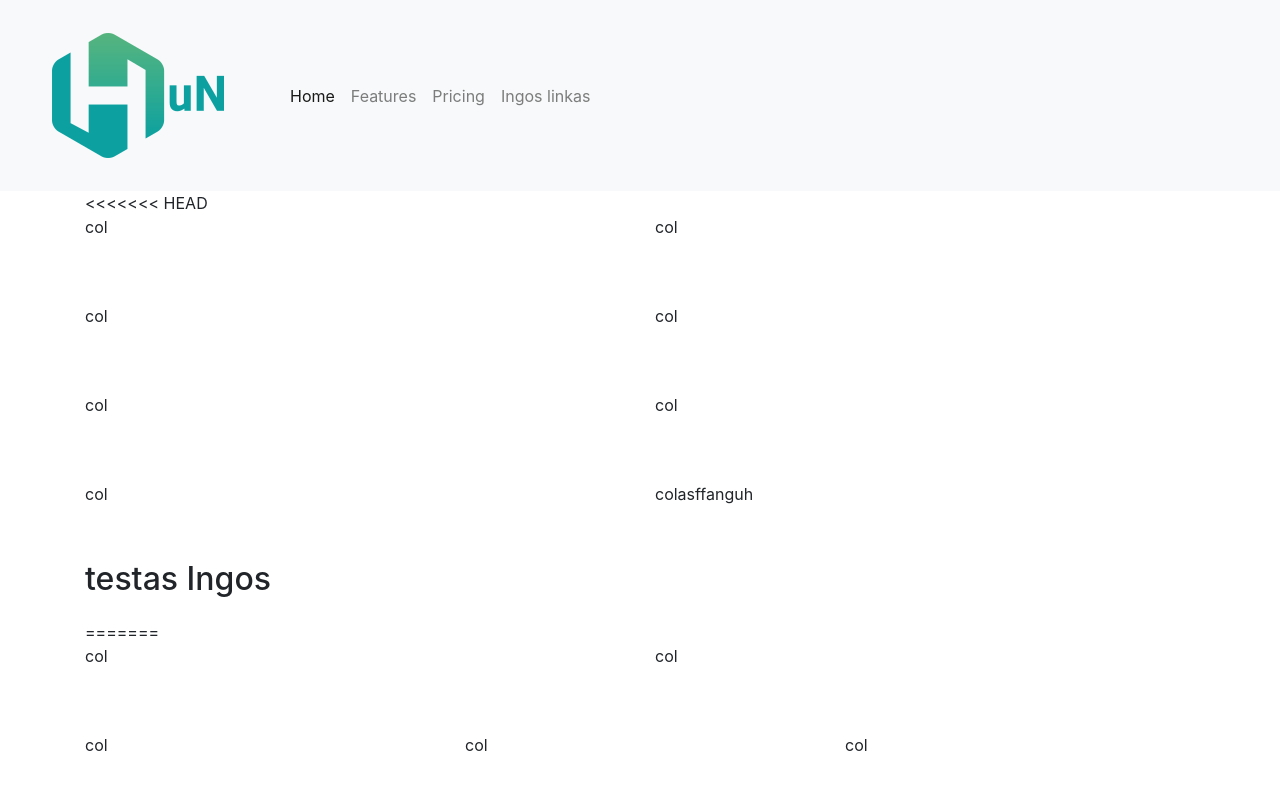
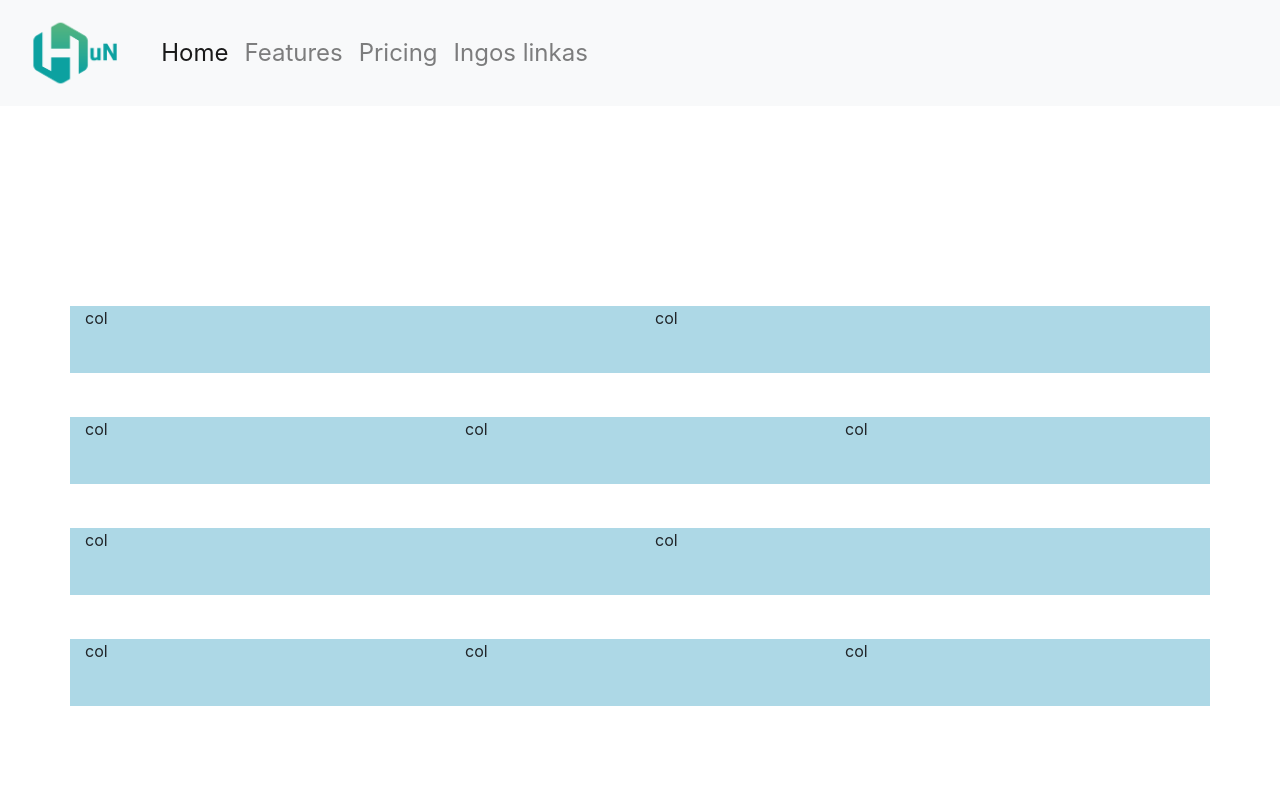
Before and after one commit to savickasp/collaborate-1, a plain HTML site: page index.html in a window 1280 px wide. Shown: the top 800 px of the page. Drawn offline with Linux system fonts and the light colour scheme.

Commit message:
pataisyta

```diff
--- a/assets/css/style.css
+++ b/assets/css/style.css
@@ -1,14 +1,12 @@
-<<<<<<< HEAD
 .bg-blue {
     background: lightblue;
-=======
+}
 .nav-logo-height   {
     height: 80px;
     width: auto;
 }
 .nav-link   {
     font-size: 1.5rem;
->>>>>>> Pijaus
 }
 .footer-design  {
     background-color: red;
--- a/index.html
+++ b/index.html
@@ -44,24 +44,6 @@
     <!-- Inga -->
     <main>
         <div class="container vh-100 d-flex flex-column justify-content-center">
-<<<<<<< HEAD
-           <div class="row h-50">
-               <div class="col bg-blue">col</div>
-               <div class="col bg-blue">col</div>
-               <div class="w-100"></div>
-               <div class="col bg-blue">col</div>
-               <div class="col bg-blue">col</div>
-               <div class="w-100"></div>
-               <div class="col bg-blue">col</div>
-               <div class="col bg-blue">col</div>
-               <div class="w-100"></div>
-               <div class="col bg-blue">col</div>
-               <div class="col bg-blue">colasffanguh</div>
-           </div>
-                <h1>testas Ingos</h1>
-
-
-=======
             <div class="row h-50">
                 <div class="col bg-blue">col</div>
                 <div class="col bg-blue">col</div>
@@ -77,7 +59,6 @@
                 <div class="col bg-blue">col</div>
                 <div class="col bg-blue">col</div>
             </div>
->>>>>>> branch_for_main
         </div>
     </main>
     <!-- end of Inga -->
```
